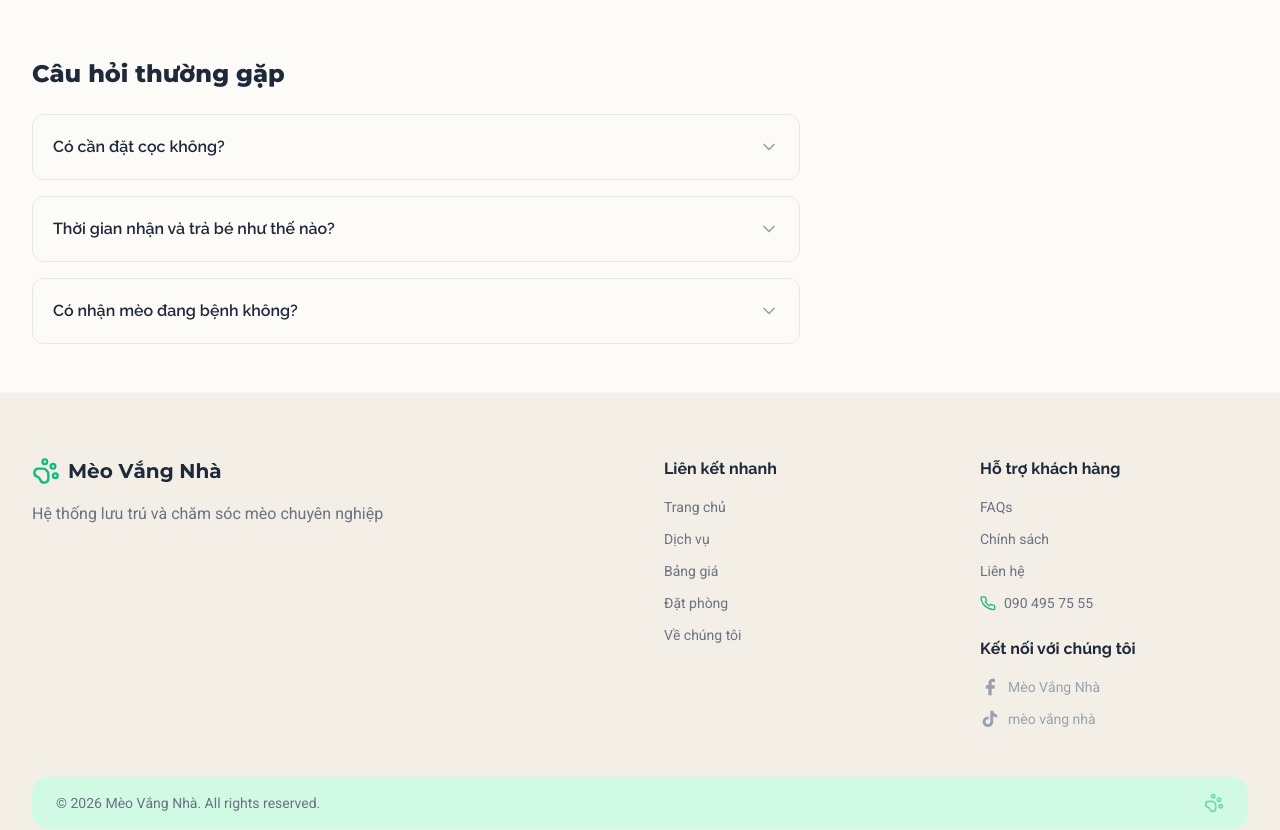
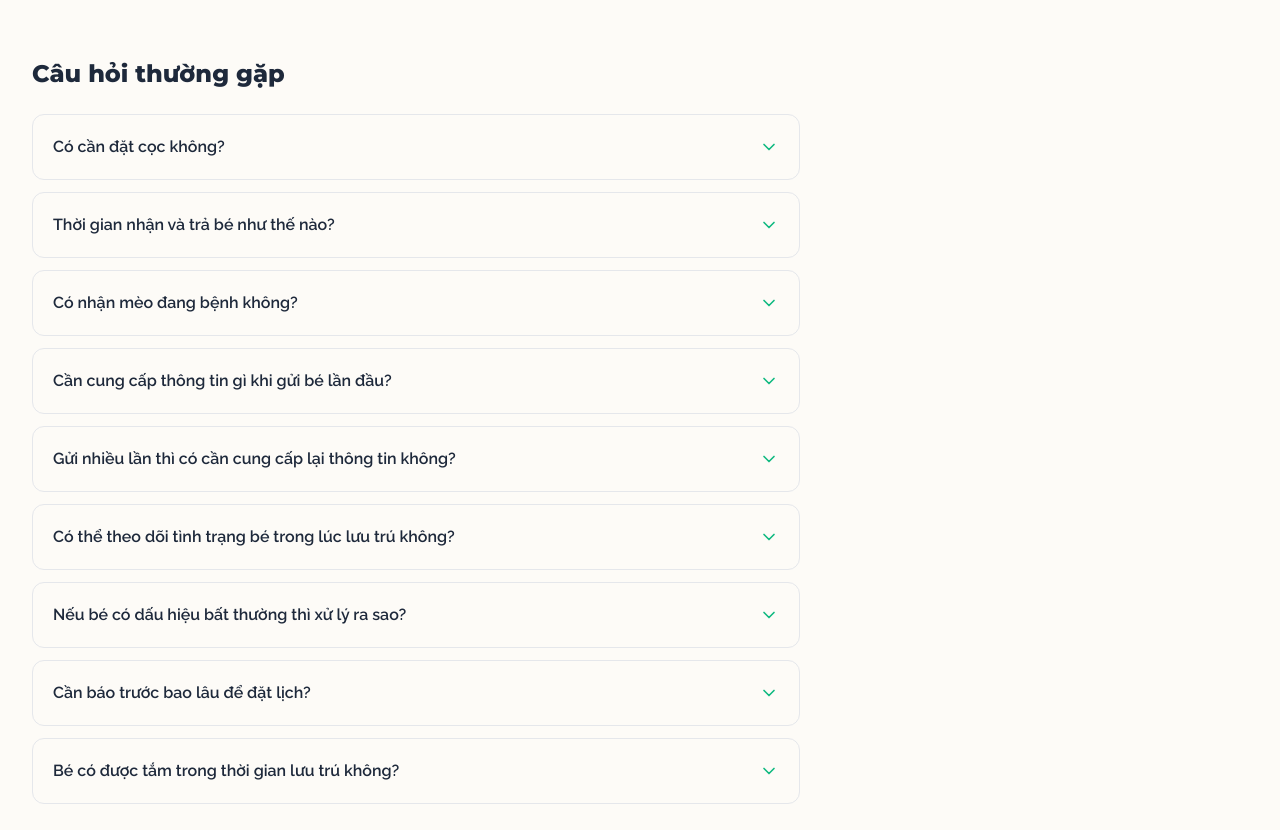
Before and after one commit to quangtrung250125/meo-vang-nha, a React (Vite) app: page /pricing in a window 1280 px wide. Shown: the part 920-1750 px from the top of the page. Built offline with nearby package versions, Linux system fonts and the light colour scheme.

Commit message:
FAQs (demo) - QA

```diff
--- a/src/pages/Pricing/index.jsx
+++ b/src/pages/Pricing/index.jsx
@@ -3,11 +3,102 @@ import { Check, ChevronDown } from 'lucide-react';
 import { useNavigate } from 'react-router-dom';
 import { packagesList } from '../../mockData/servicesData';
 
+const faqs = [
+  {
+    question: 'Có cần đặt cọc không?',
+    answer:
+      'Nếu bạn đặt lịch sát ngày (khoảng 2–3 ngày tới) thì không cần cọc. Nếu đặt lịch xa hoặc vào dịp lễ, cửa hàng sẽ nhận cọc trước 200.000đ để giữ phòng. Phần còn lại thanh toán khi đón bé về — riêng trường hợp gửi theo tháng sẽ thanh toán trước với tiệm.',
+  },
+  {
+    question: 'Thời gian nhận và trả bé như thế nào?',
+    answer:
+      'Cửa hàng sẽ xác nhận lại thông tin của bé khi nhận (check-in), và khi đón về bạn sẽ kiểm tra tình trạng bé trước khi thanh toán và nhận bàn giao (check-out). Thông thường, tiệm sẽ nhận bé từ 8h sáng và trả bé trước 20h tối. Với trường hợp khách muốn check-in/check-out không nằm trong khung giờ trên, khách hàng cần nhắn tin riêng với tiệm để thống nhất chốt lịch cụ thể.',
+  },
+  {
+    question: 'Có nhận mèo đang bệnh không?',
+    answer:
+      'Trước khi gửi, bên mình luôn cần bạn cung cấp thông tin sức khỏe, bệnh nền hoặc tiền sử bệnh (nếu có) để chuẩn bị chăm sóc phù hợp nhất cho bé. Với những trường hợp bé đang có vấn đề sức khỏe, bạn vui lòng liên hệ trước để bên mình tư vấn phương án phù hợp, đảm bảo an toàn cho bé trong suốt thời gian lưu trú.',
+  },
+  {
+    question: 'Cần cung cấp thông tin gì khi gửi bé lần đầu?',
+    answer:
+      'Bạn chỉ cần cho bên mình biết tình trạng sức khỏe hiện tại, bé đã tiêm phòng chưa, có bệnh nền/tiền sử bệnh gì không, cùng tính cách và thói quen sinh hoạt của bé để bên mình chăm sóc đúng ý nhất.',
+  },
+  {
+    question: 'Gửi nhiều lần thì có cần cung cấp lại thông tin không?',
+    answer:
+      'Không cần đâu ạ. Trong lần đầu sử dụng dịch vụ của tiệm, thông tin của bé sẽ được lưu lại cho những lần gửi sau, bạn chỉ cần xác nhận hoặc cập nhật nếu có gì thay đổi.',
+  },
+  {
+    question: 'Có thể theo dõi tình trạng bé trong lúc lưu trú không?',
+    answer:
+      'Có. Bạn có thể xem qua camera trực tiếp với chi phí 10.000đ/ngày, hoặc nhận video cập nhật qua kênh liên hệ của cửa hàng.',
+  },
+  {
+    question: 'Nếu bé có dấu hiệu bất thường thì xử lý ra sao?',
+    answer:
+      'Nhân viên sẽ theo dõi và đánh giá mức độ (stress, bỏ ăn...), sau đó liên hệ chủ nuôi. Nếu cần thiết, cửa hàng sẽ hỗ trợ gọi thú y đến tận nơi, hoặc xin phép đưa bé đi khám nếu tình trạng nặng hơn.',
+  },
+  {
+    question: 'Cần báo trước bao lâu để đặt lịch?',
+    answer:
+      'Ngày thường chỉ cần báo trước khoảng 2–5 ngày. Riêng dịp lễ, Tết nên đặt trước 1–2 tháng vì phòng thường kín khá sớm.',
+  },
+  {
+    question: 'Bé có được tắm trong thời gian lưu trú không?',
+    answer:
+      'Có ạ, bên mình có dịch vụ tắm cho bé. Tuy nhiên với những bé quá khó tắm (dữ, chống cự nhiều), bên mình xin phép không tắm để đảm bảo an toàn cho cả bé và nhân viên.',
+  },
+];
+
+const FAQSection = () => {
+  const [openIndex, setOpenIndex] = useState(null);
+
+  const toggle = (idx) => {
+    setOpenIndex(openIndex === idx ? null : idx);
+  };
+
+  return (
+    <div className="max-w-3xl">
+      <h2 className="text-2xl font-extrabold text-text-dark font-title mb-6">Câu hỏi thường gặp</h2>
+      <div className="space-y-3">
+        {faqs.map((faq, idx) => (
+          <div
+            key={idx}
+            className={`border rounded-xl bg-bg-cream overflow-hidden transition-all duration-200 ${
+              openIndex === idx
+                ? 'border-primary shadow-sm'
+                : 'border-gray-200 hover:border-primary/50'
+            }`}
+          >
+            <button
+              onClick={() => toggle(idx)}
+              className="w-full flex justify-between items-center p-5 text-left cursor-pointer"
+            >
+              <h4 className="font-semibold text-text-dark pr-4">{faq.question}</h4>
+              <ChevronDown
+                className={`w-5 h-5 text-primary shrink-0 transition-transform duration-300 ${
+                  openIndex === idx ? 'rotate-180' : ''
+                }`}
+              />
+            </button>
+            {openIndex === idx && (
+              <div className="px-5 pb-5">
+                <p className="text-gray-600 text-sm leading-relaxed">{faq.answer}</p>
+              </div>
+            )}
+          </div>
+        ))}
+      </div>
+    </div>
+  );
+};
+
 const Pricing = () => {
   const navigate = useNavigate();
   const [activeTab, setActiveTab] = useState('Tất cả');
 
-  const filteredPackages = packagesList.filter(pkg => {
+  const filteredPackages = packagesList.filter((pkg) => {
     if (activeTab === 'Tất cả') return true;
     if (activeTab === 'Lưu trú') return ['p1', 'p2', 'p3'].includes(pkg.id);
     if (activeTab === 'Spa - Tắm cắt') return ['p4'].includes(pkg.id);
@@ -19,8 +110,12 @@ const Pricing = () => {
       {/* Header */}
       <section className="bg-primary-light pt-12 pb-24 rounded-b-[3rem]">
         <div className="max-w-7xl mx-auto px-4 sm:px-6 lg:px-8">
-          <h1 className="text-4xl md:text-5xl font-extrabold text-text-dark font-title mb-4">Gói lưu trú</h1>
-          <p className="text-gray-600 text-lg max-w-2xl">Mỗi gói dịch vụ đều được thiết kế để mang lại sự thoải mái và an toàn nhất cho bé mèo.</p>
+          <h1 className="text-4xl md:text-5xl font-extrabold text-text-dark font-title mb-4">
+            Bảng giá
+          </h1>
+          <p className="text-gray-600 text-lg max-w-2xl">
+            Mỗi gói dịch vụ đều được thiết kế để mang lại sự thoải mái và an toàn nhất cho bé mèo.
+          </p>
         </div>
       </section>
 
@@ -34,7 +129,11 @@ const Pricing = () => {
               <button
                 key={idx}
                 onClick={() => setActiveTab(tab)}
-                className={`px-8 py-2.5 rounded-full text-sm font-semibold transition-colors ${activeTab === tab ? 'bg-primary text-white' : 'text-gray-600 hover:text-primary'}`}
+                className={`px-8 py-2.5 rounded-full text-sm font-semibold transition-colors ${
+                  activeTab === tab
+                    ? 'bg-primary text-white'
+                    : 'text-gray-600 hover:text-primary'
+                }`}
               >
                 {tab}
               </button>
@@ -46,7 +145,10 @@ const Pricing = () => {
         {filteredPackages.length > 0 ? (
           <div className="grid grid-cols-1 md:grid-cols-4 gap-6 mb-20">
             {filteredPackages.map((plan, idx) => (
-              <div key={plan.id || idx} className={`${plan.bg} ${plan.border} border rounded-2xl p-6 flex flex-col shadow-sm hover:shadow-md transition-shadow`}>
+              <div
+                key={plan.id || idx}
+                className={`${plan.bg} ${plan.border} border rounded-2xl p-6 flex flex-col shadow-sm hover:shadow-md transition-shadow`}
+              >
                 <div className="text-center border-b border-black/5 pb-6 mb-6">
                   <h3 className="text-lg font-bold text-text-dark mb-2">{plan.name}</h3>
                   <div className="flex items-center justify-center text-text-dark">
@@ -65,7 +167,9 @@ const Pricing = () => {
                 </ul>
 
                 <button
-                  onClick={() => navigate('/booking', { state: { preSelectedPackageId: plan.id } })}
+                  onClick={() =>
+                    navigate('/booking', { state: { preSelectedPackageId: plan.id } })
+                  }
                   className="block w-full text-center bg-accent text-white font-bold py-3 rounded-xl hover:bg-accent-hover transition-colors shadow-lg shadow-accent/20 mt-auto"
                 >
                   Đặt ngay
@@ -75,26 +179,14 @@ const Pricing = () => {
           </div>
         ) : (
           <div className="text-center py-20 bg-bg-cream rounded-3xl border border-gray-100 mb-20">
-            <p className="text-gray-500 font-medium">Hiện tại chưa có gói dịch vụ nào trong danh mục này.</p>
+            <p className="text-gray-500 font-medium">
+              Hiện tại chưa có gói dịch vụ nào trong danh mục này.
+            </p>
           </div>
         )}
 
         {/* FAQs */}
-        <div className="max-w-3xl">
-          <h2 className="text-2xl font-extrabold text-text-dark font-title mb-6">Câu hỏi thường gặp</h2>
-          <div className="space-y-4">
-            {[
-              'Có cần đặt cọc không?',
-              'Thời gian nhận và trả bé như thế nào?',
-              'Có nhận mèo đang bệnh không?'
-            ].map((question, idx) => (
-              <div key={idx} className="border border-gray-200 rounded-xl p-5 bg-bg-cream cursor-pointer hover:border-primary transition-colors flex justify-between items-center">
-                <h4 className="font-semibold text-text-dark">{question}</h4>
-                <ChevronDown className="w-5 h-5 text-gray-400" />
-              </div>
-            ))}
-          </div>
-        </div>
+        <FAQSection />
 
       </section>
     </div>
```
